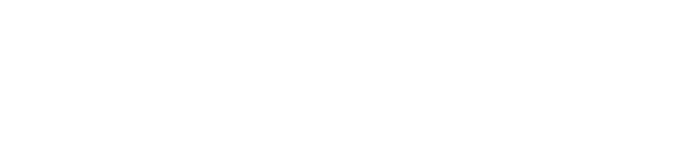
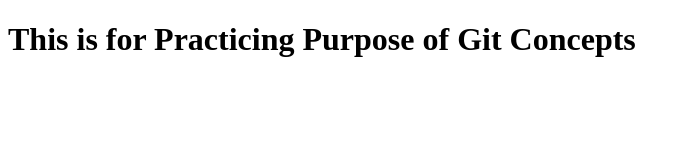
Before and after one commit to Meet-Kalani/learn-git, a plain HTML site: page index.html in a window 1280 px wide. Shown: the whole page, without its empty margins (0-690 px from the left). Drawn offline with Linux system fonts and the light colour scheme.

Commit message:
added h1 tag in index.html

```diff
--- a/index.html
+++ b/index.html
@@ -3,9 +3,9 @@
 <head>
     <meta charset="UTF-8">
     <meta name="viewport" content="width=device-width, initial-scale=1.0">
-    <title>Document</title>
+    <title>Git Practice</title>
 </head>
 <body>
-
+    <h1>This is for Practicing Purpose of Git Concepts</h1>
 </body>
 </html>
```
